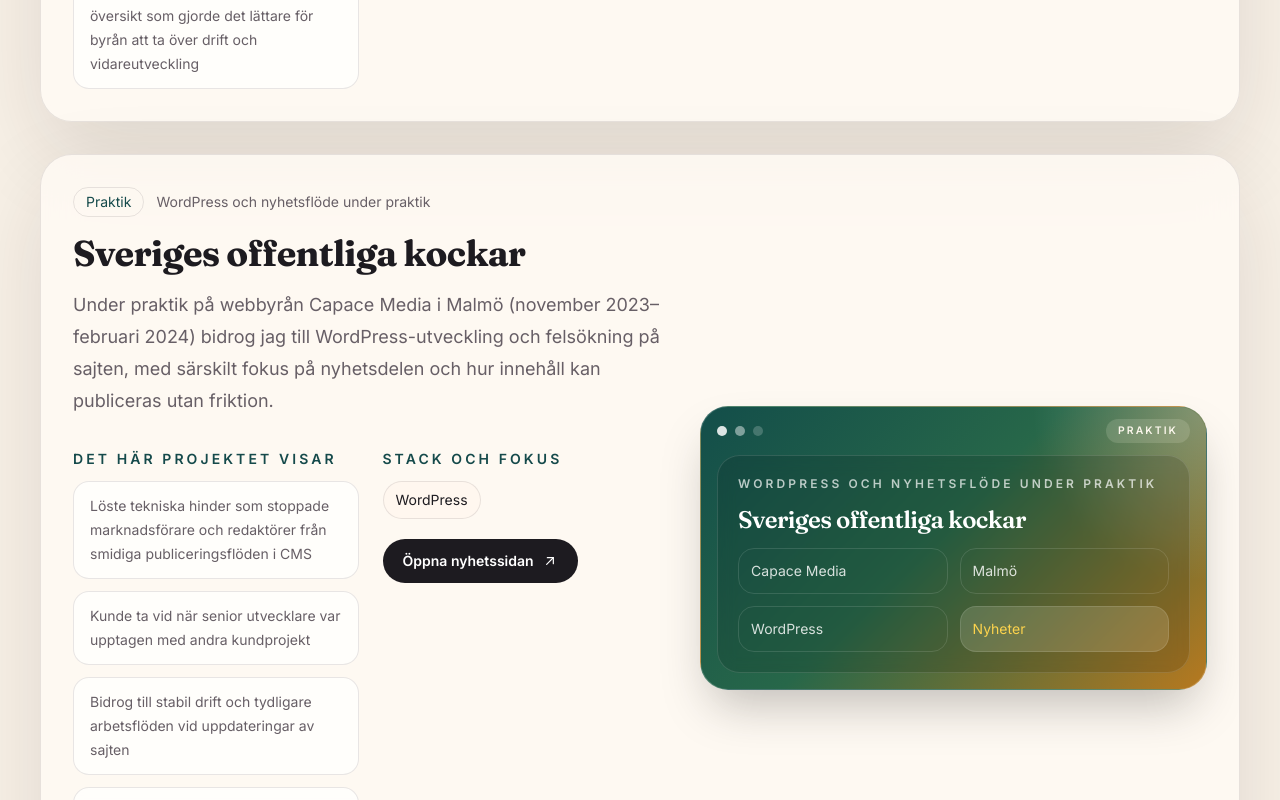
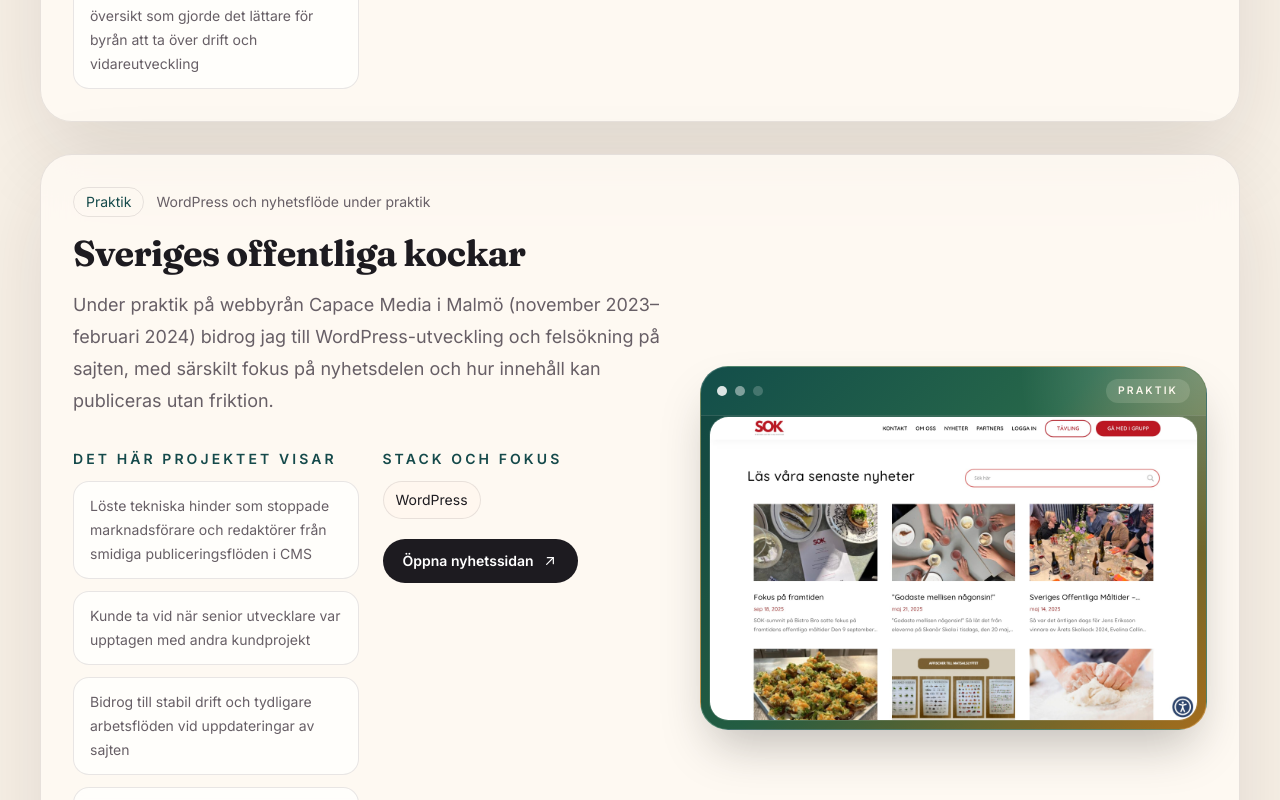
Before and after one commit to Elli2022/eleonora-portfolio, a Next.js app: page / in a window 1280 px wide. Shown: the part 11200-12000 px from the top of the page. Built offline with nearby package versions, Linux system fonts and the light colour scheme.

Commit message:
Add live screenshot preview for Sveriges offentliga kockar case

```diff
--- a/src/app/page.tsx
+++ b/src/app/page.tsx
@@ -872,6 +872,8 @@
     cta: "Öppna nyhetssidan",
     badge: "Praktik",
     previewHighlights: ["Capace Media", "Malmö", "WordPress", "Nyheter"],
+    previewImage: "/previews/sveriges-offentliga-kockar.jpg",
+    previewImageAlt: "Sveriges offentliga kockar – nyhetssida i WordPress",
     preview: {
       gradient: "linear-gradient(135deg, #134e4a 0%, #276749 46%, #b7791f 100%)",
       surface: "rgba(255, 251, 235, 0.14)",
```
Also changed, not shown: public/previews/sveriges-offentliga-kockar.jpg (added).
